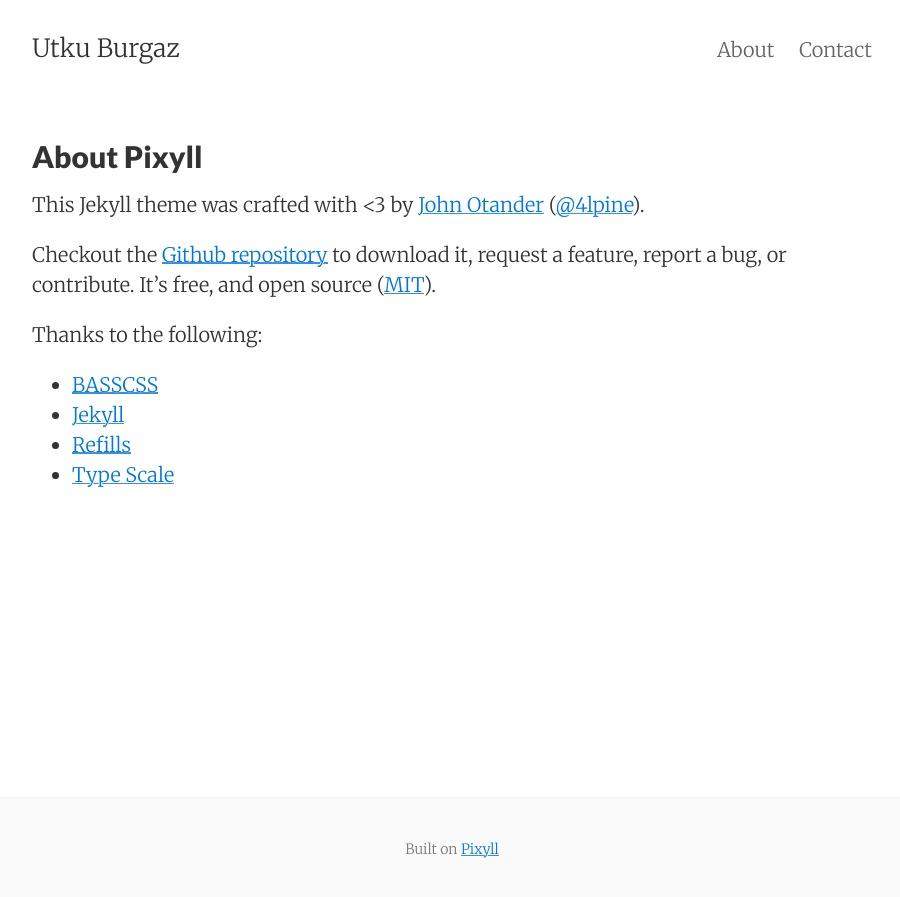
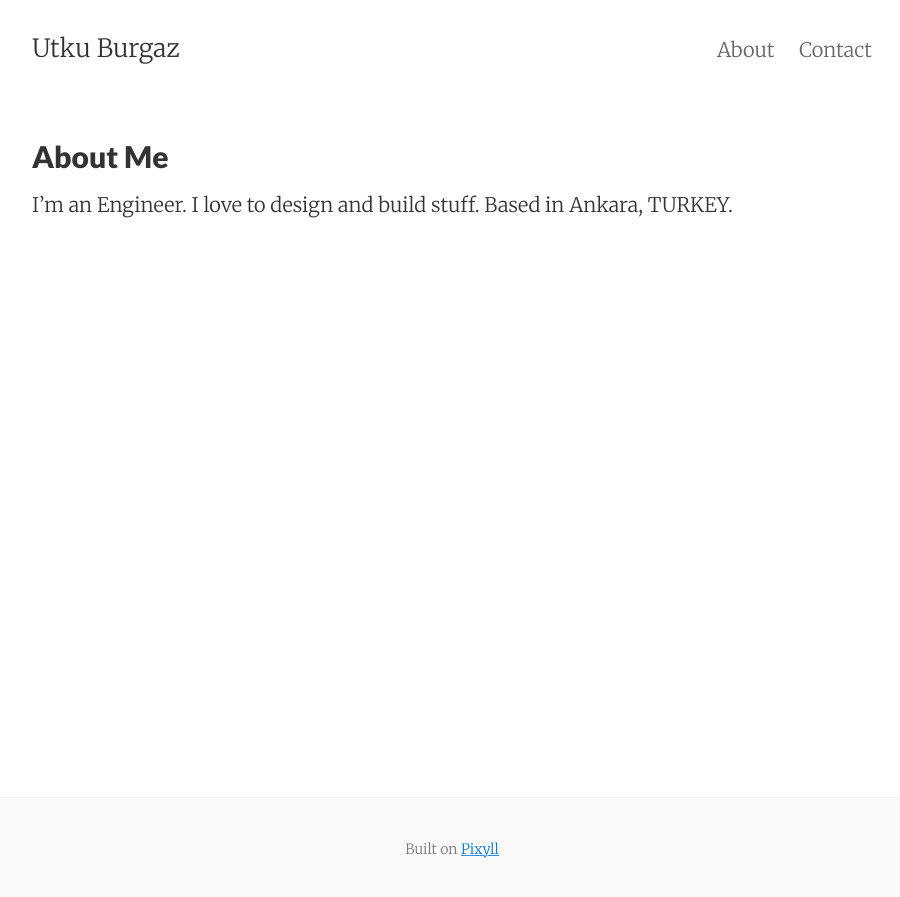
Before and after one commit to utkuburgaz/utkuburgaz.github.io, a Jekyll site: the page built from about.md, in a window 1280 px wide. Shown: the top 897 px of the page, without its empty margins (188-1088 px from the left). Built offline with Jekyll 4.4.1, drawn with Linux system fonts in a browser that asks for light colours.

Commit message:
Update about.md

```diff
--- a/about.md
+++ b/about.md
@@ -1,19 +1,9 @@
 ---
 layout: page
-title: About Pixyll
+title: About Me
 permalink: /about/
 ---
 
-This Jekyll theme was crafted with <3 by [John Otander](http://johnotander.com)
-([@4lpine](https://twitter.com/4lpine)).
 
-Checkout the [Github repository](https://github.com/johnotander/pixyll) to download it,
-request a feature, report a bug, or contribute. It's free, and open source
-([MIT](http://opensource.org/licenses/MIT)).
-
-Thanks to the following:
-
-* [BASSCSS](http://basscss.com)
-* [Jekyll](http://jekyllrb.com)
-* [Refills](http://refills.bourbon.io/)
-* [Type Scale](http://type-scale.com/)
+I'm an Engineer. I love to design and build stuff.
+Based in Ankara, TURKEY.
```
